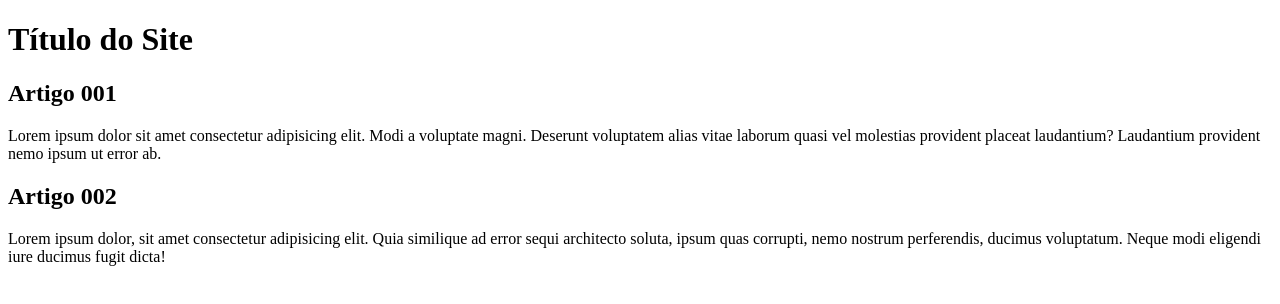
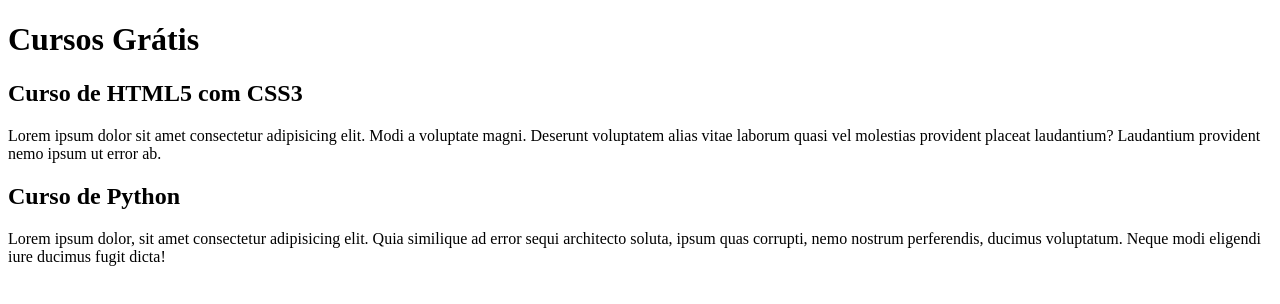
Before and after one commit to Alu1z1o-Damas/projeto-site, a plain HTML site: page index.html in a window 1280 px wide. Drawn offline with Linux system fonts and the light colour scheme.

Commit message:
comecei a escrever o conteúdo

```diff
--- a/index.html
+++ b/index.html
@@ -8,14 +8,14 @@
 <body>
     <main>
         <header>
-            <h1>Título do Site</h1>
+            <h1>Cursos Grátis</h1>
         </header>
         <article>
-            <h2>Artigo 001</h2>
+            <h2>Curso de HTML5 com CSS3</h2>
             <p>Lorem ipsum dolor sit amet consectetur adipisicing elit. Modi a voluptate magni. Deserunt voluptatem alias vitae laborum quasi vel molestias provident placeat laudantium? Laudantium provident nemo ipsum ut error ab.</p>
         </article>
         <article>
-            <h2>Artigo 002</h2>
+            <h2>Curso de Python</h2>
             <p>Lorem ipsum dolor, sit amet consectetur adipisicing elit. Quia similique ad error sequi architecto soluta, ipsum quas corrupti, nemo nostrum perferendis, ducimus voluptatum. Neque modi eligendi iure ducimus fugit dicta!</p>
         </article>
     </main>
```
